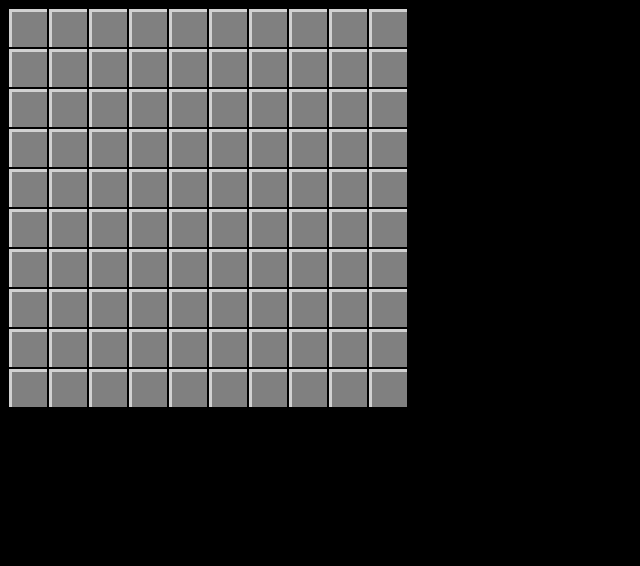
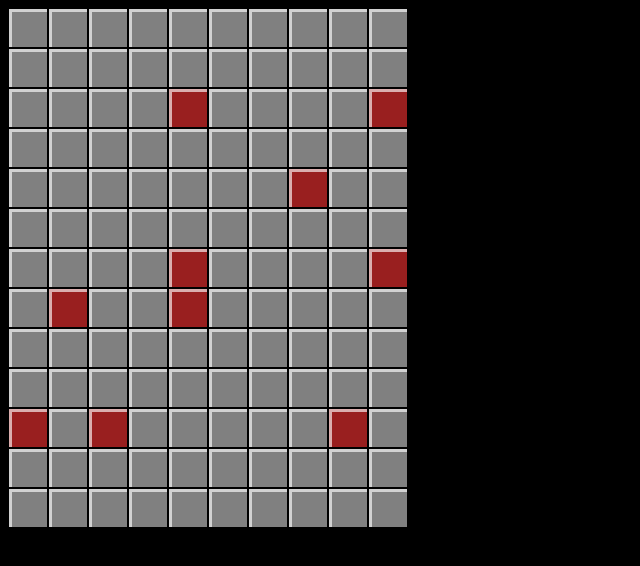
Before and after one commit to GiannisPettas/minesweeper, a plain HTML site: page index.html in a window 1280 px wide. Shown: the whole page, without its empty margins (0-640 px from the left). Drawn offline with Linux system fonts and the light colour scheme.

Commit message:
added bombs

```diff
--- a/app.js
+++ b/app.js
@@ -1,5 +1,5 @@
 const grid = document.querySelector('.grid');
-const rows = 10;
+const rows = 13;
 const columns = 10;
 const numOfBombs = 10;
 const tilesObj = {};
@@ -8,7 +8,11 @@ const tilesObj = {};
 for (let i = 1; i <= rows; i++) {
   for (let n = 1; n <= columns; n++) {
     const tileDiv = document.createElement('div');
-    const tileID = `${('0' + i).slice(-2)}${('0' + n).slice(-2)}`;
+    const tileID = joinTwoNumbersWithPadding(n, i);
+    tileDiv.x = n;
+    tileDiv.y = i;
+    tileDiv.tileID = tileID;
+    tileDiv.bomb = false;
 
     tileDiv.setAttribute('position', tileID);
     tileDiv.setAttribute('state', 'closed');
@@ -20,7 +24,21 @@ for (let i = 1; i <= rows; i++) {
 }
 
 //add bombs
+for (let i = numOfBombs; i > 0; ) {
+  let bombX = Math.floor(Math.random() * columns) + 1;
+  let bombY = Math.floor(Math.random() * rows) + 1;
+  let tileWithBomb = joinTwoNumbersWithPadding(bombX, bombY);
+  tilesObj[tileWithBomb].bomb = true;
+  tilesObj[tileWithBomb].setAttribute('bomb', 'true');
+  i--;
+}
 
 function changeTileState(e) {
-  e.target.setAttribute('state', 'open');
+  const clickedTile = e.target;
+  clickedTile.setAttribute('state', 'open');
+  console.log(`${clickedTile.x},${clickedTile.y},${clickedTile.tileID}`);
 }
+
+function joinTwoNumbersWithPadding(num1, num2, padding = 2) {
+  return `${('0' + num1).slice(-2)}${('0' + num2).slice(-2)}`;
+}
--- a/style.css
+++ b/style.css
@@ -18,9 +18,15 @@ body {
   box-shadow: rgb(255 255 255 / 64%) 3px 3px 0px 0px inset;
   cursor: pointer;
 }
+
 .grid div[state='closed'] {
   background-color: grey;
 }
+
 .grid div[state='open'] {
   background-color: rgb(255, 255, 255);
 }
+
+.grid div[bomb='true'] {
+  background-color: rgb(153, 31, 31);
+}
```
